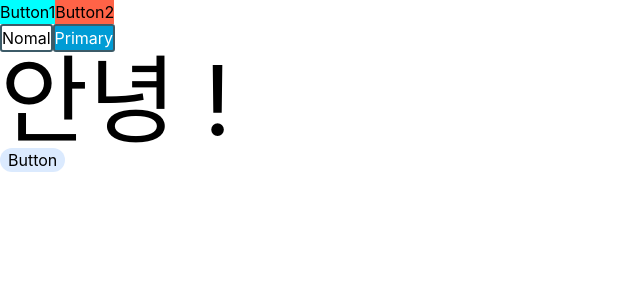
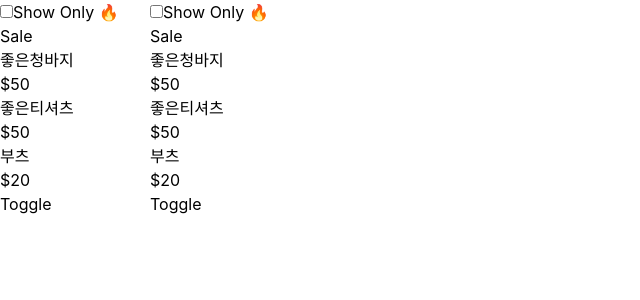
Before and after one commit to jin0kim326/react-basic, a React (Create React App) app: page / in a window 1280 px wide. Shown: the top 300 px of the page, without its empty margins (0-640 px from the left). Built offline with nearby package versions, Linux system fonts and the light colour scheme.

Commit message:
리액트쿼리 실습 (기본사용법, devtools)

```diff
--- a/package.json
+++ b/package.json
@@ -3,6 +3,8 @@
   "version": "0.1.0",
   "private": true,
   "dependencies": {
+    "@tanstack/react-query": "^4.18.0",
+    "@tanstack/react-query-devtools": "^4.18.0",
     "@testing-library/jest-dom": "^5.14.1",
     "@testing-library/react": "^13.0.0",
     "@testing-library/user-event": "^13.2.1",
--- a/src/App.jsx
+++ b/src/App.jsx
@@ -1,16 +1,20 @@
 import React from 'react';
-import Button1 from './components/Button1';
-import Button2 from './components/Button2';
-import StyledComponent from './components/StyledComponent';
-import Tailwind from './components/Tailwind';
+import MainProducts from './react-query/components/MainProducts';
+import {
+  QueryClient,
+  QueryClientProvider,
+  useQuery,
+} from '@tanstack/react-query';
+
+import { ReactQueryDevtools } from '@tanstack/react-query-devtools';
+
+const queryClient = new QueryClient();
 
 export default function App() {
   return (
-    <>
-      <Button1 />
-      <Button2 />
-      <StyledComponent />
-      <Tailwind />
-    </>
+    <QueryClientProvider client={queryClient}>
+      <MainProducts />
+      <ReactQueryDevtools initialIsOpen={true} />
+    </QueryClientProvider>
   );
 }
--- /dev/null
+++ b/src/react-query/components/MainProducts.jsx
@@ -0,0 +1,24 @@
+import React, { useState } from 'react';
+import Products from './Products';
+import styles from './MainProducts.module.css';
+
+export default function MainProducts() {
+  const [showLeftProducts, setShowLeftProducts] = useState(true);
+  const [showRightProducts, setShowRightProducts] = useState(true);
+  return (
+    <main className={styles.container}>
+      <div>
+        {showLeftProducts && <Products />}
+        <button onClick={() => setShowLeftProducts((show) => !show)}>
+          Toggle
+        </button>
+      </div>
+      <div>
+        {showRightProducts && <Products />}
+        <button onClick={() => setShowRightProducts((show) => !show)}>
+          Toggle
+        </button>
+      </div>
+    </main>
+  );
+}
--- /dev/null
+++ b/src/react-query/components/MainProducts.module.css
@@ -0,0 +1,5 @@
+.container {
+  width: 300px;
+  display: flex;
+  justify-content: space-between;
+}
--- /dev/null
+++ b/src/react-query/components/Products.jsx
@@ -0,0 +1,42 @@
+import React, { useState } from 'react';
+import useProducts from '../hooks/use-products';
+import { useQuery } from '@tanstack/react-query';
+
+export default function Products() {
+  const [checked, setChecked] = useState(false);
+
+  const {
+    isLoading,
+    error,
+    data: products,
+  } = useQuery(['products', checked], async () => {
+    console.log(`fetching...`);
+    return fetch(`data/${checked ? 'sale_' : ''}products.json`).then((res) =>
+      res.json()
+    );
+  });
+  const handleChange = () => setChecked((prev) => !prev);
+
+  if (isLoading) return <p>Loading...</p>;
+
+  if (error) return <p>{error}</p>;
+
+  return (
+    <>
+      <label>
+        <input type='checkbox' checked={checked} onChange={handleChange} />
+        Show Only 🔥 Sale
+      </label>
+      <ul>
+        {products.map((product) => (
+          <li key={product.id}>
+            <article>
+              <h3>{product.name}</h3>
+              <p>{product.price}</p>
+            </article>
+          </li>
+        ))}
+      </ul>
+    </>
+  );
+}
--- /dev/null
+++ b/src/react-query/hooks/use-products.jsx
@@ -0,0 +1,25 @@
+import { useEffect, useState } from 'react';
+
+export default function useProducts({ salesOnly }) {
+  const [loading, setLoading] = useState(false);
+  const [error, setError] = useState();
+  const [products, setProducts] = useState([]);
+  useEffect(() => {
+    console.log('fetching....');
+    setLoading(true);
+    setError(undefined);
+    fetch(`data/${salesOnly ? 'sale_' : ''}products.json`)
+      .then((res) => res.json())
+      .then((data) => {
+        console.log('🔥뜨끈한 데이터를 네트워크에서 받아옴');
+        setProducts(data);
+      })
+      .catch((e) => setError('에러가 발생했음!'))
+      .finally(() => setLoading(false));
+    return () => {
+      console.log('🧹 깨끗하게 청소하는 일들을 합니다.');
+    };
+  }, [salesOnly]);
+
+  return [loading, error, products];
+}
```
Also changed, not shown: 1 other file (tests, documents, lock files or other folders).
